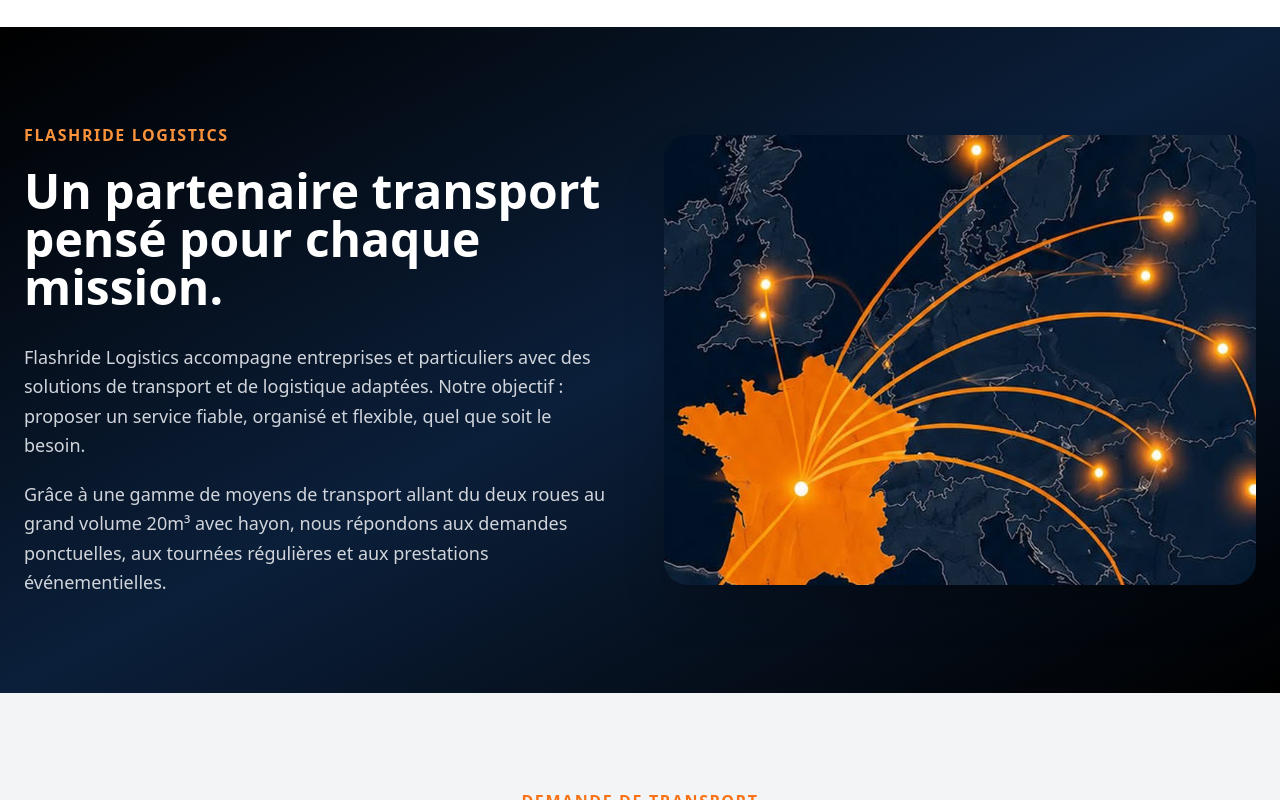
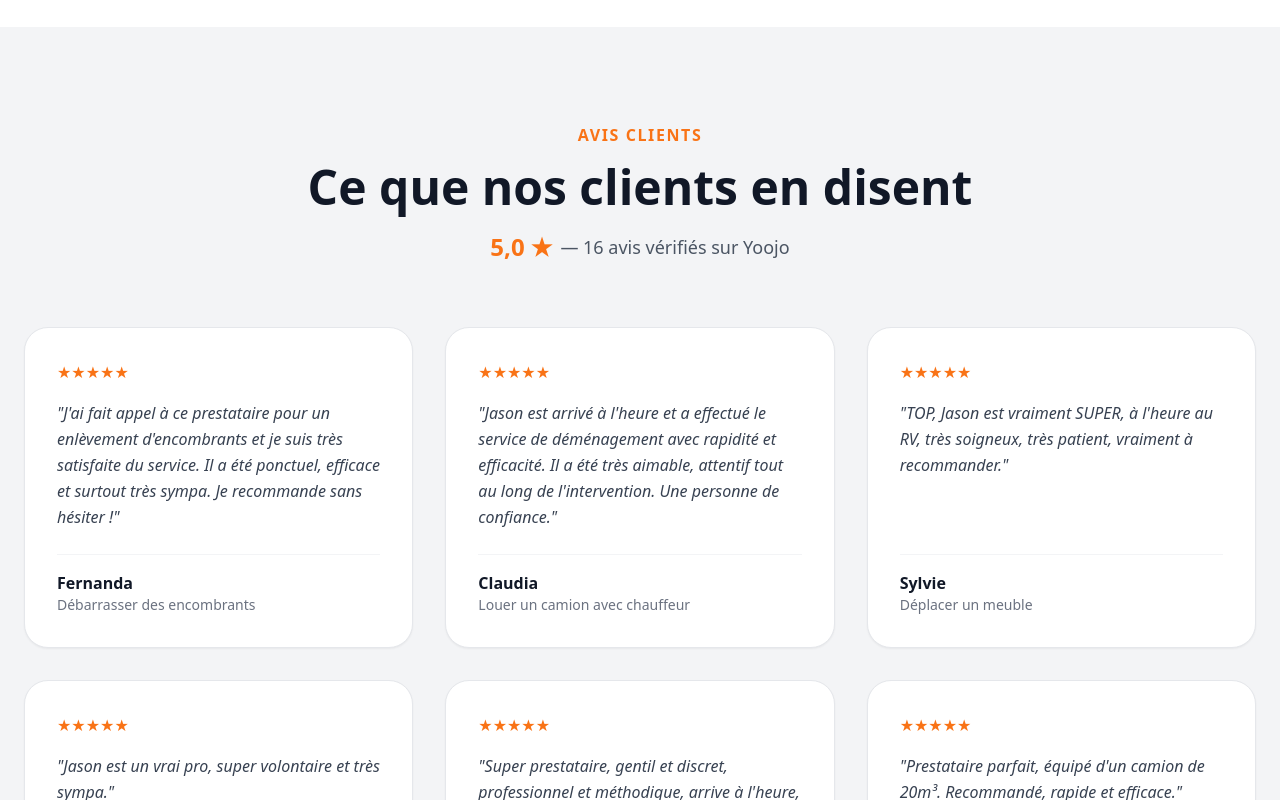
Before and after one commit to jasonvandommele-commits/flashride-logistics, a Next.js app: page / in a window 1280 px wide. Shown: the part 3400-4200 px from the top of the page. Built offline with nearby package versions, Linux system fonts and the light colour scheme.

Commit message:
Update page.jsx

```diff
--- a/app/page.jsx
+++ b/app/page.jsx
@@ -541,6 +541,78 @@ export default function FlashrideLogisticsWebsite() {
 
       </section>
 
+            {/* Avis clients */}
+      <section className="py-24 px-6 bg-gray-100">
+        <div className="max-w-7xl mx-auto">
+
+          <div className="text-center mb-16">
+            <p className="text-orange-500 font-bold uppercase tracking-widest">
+              Avis clients
+            </p>
+
+            <h2 className="text-3xl md:text-5xl font-black mt-4">
+              Ce que nos clients en disent
+            </h2>
+
+            <div className="mt-5 flex items-center justify-center gap-2 text-lg">
+              <span className="text-orange-500 font-black text-2xl">5,0 ★</span>
+              <span className="text-gray-600">— 16 avis vérifiés sur Yoojo</span>
+            </div>
+          </div>
+
+          <div className="grid md:grid-cols-2 lg:grid-cols-3 gap-8">
+            {[
+              {
+                name: "Fernanda",
+                service: "Débarrasser des encombrants",
+                text: "J'ai fait appel à ce prestataire pour un enlèvement d'encombrants et je suis très satisfaite du service. Il a été ponctuel, efficace et surtout très sympa. Je recommande sans hésiter !"
+              },
+              {
+                name: "Claudia",
+                service: "Louer un camion avec chauffeur",
+                text: "Jason est arrivé à l'heure et a effectué le service de déménagement avec rapidité et efficacité. Il a été très aimable, attentif tout au long de l'intervention. Une personne de confiance."
+              },
+              {
+                name: "Sylvie",
+                service: "Déplacer un meuble",
+                text: "TOP, Jason est vraiment SUPER, à l'heure au RV, très soigneux, très patient, vraiment à recommander."
+              },
+              {
+                name: "Vincent",
+                service: "Démonter, transporter, remonter un meuble",
+                text: "Jason est un vrai pro, super volontaire et très sympa."
+              },
+              {
+                name: "Sharon",
+                service: "Aide au déménagement",
+                text: "Super prestataire, gentil et discret, professionnel et méthodique, arrive à l'heure, je recommande x100."
+              },
+              {
+                name: "Maurice",
+                service: "Enlèvement de déchets verts",
+                text: "Prestataire parfait, équipé d'un camion de 20m³. Recommandé, rapide et efficace."
+              }
+            ].map((review, index) => (
+              <div
+                key={index}
+                className="bg-white rounded-3xl p-8 border border-gray-200 shadow-sm hover:shadow-xl transition duration-300 flex flex-col"
+              >
+                <div className="text-orange-500 mb-4">★★★★★</div>
+
+                <p className="text-gray-700 leading-relaxed flex-grow italic">
+                  "{review.text}"
+                </p>
+
+                <div className="mt-6 pt-4 border-t border-gray-100">
+                  <p className="font-bold">{review.name}</p>
+                  <p className="text-sm text-gray-500">{review.service}</p>
+                </div>
+              </div>
+            ))}
+          </div>
+
+        </div>
+      </section>
 
 
       {/* Entreprise */}
```
